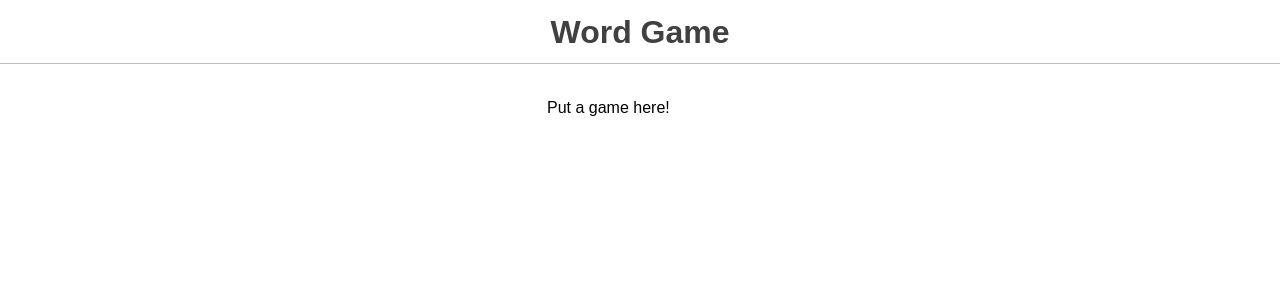
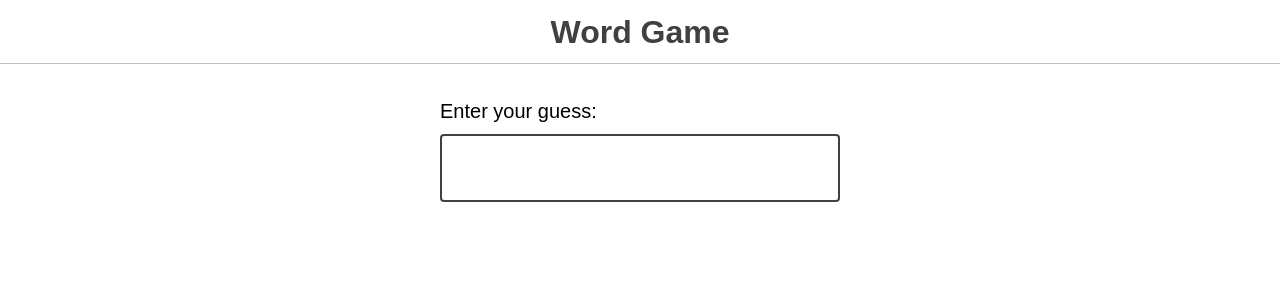
Before and after one commit to matiagimenez/wordle-game, a React (Vite) app: page / in a window 1280 px wide. Shown: the top 300 px of the page. Built offline with nearby package versions, Linux system fonts and the light colour scheme.

Commit message:
adding GuessInput component

```diff
--- a/src/components/Game/Game.js
+++ b/src/components/Game/Game.js
@@ -2,6 +2,7 @@ import React from 'react';
 
 import { sample } from '../../utils';
 import { WORDS } from '../../data';
+import GuessInput from '../GuessInput/GuessInput';
 
 // Pick a random word on every pageload.
 const answer = sample(WORDS);
@@ -9,7 +10,11 @@ const answer = sample(WORDS);
 console.info({ answer });
 
 function Game() {
-  return <>Put a game here!</>;
+	return (
+		<>
+			<GuessInput />
+		</>
+	);
 }
 
 export default Game;
--- /dev/null
+++ b/src/components/GuessInput/GuessInput.js
@@ -0,0 +1,30 @@
+import React, { useState } from 'react';
+
+function GuessInput() {
+	const [guess, setGuess] = useState('');
+	return (
+		<form
+			onSubmit={(event) => {
+				event.preventDefault();
+				if (guess.length < 5) return;
+				console.log({ guess });
+				setGuess('');
+			}}
+			className='guess-input-wrapper'
+		>
+			<label htmlFor='guess-input'>Enter your guess:</label>
+			<input
+				type='text'
+				name='guess-input'
+				id='guess-input'
+				maxLength={5}
+				pattern='[A-Z]{5,5}'
+				autoComplete='off'
+				value={guess}
+				onChange={(event) => setGuess(event.target.value.toUpperCase())}
+			/>
+		</form>
+	);
+}
+
+export default GuessInput;
--- /dev/null
+++ b/src/components/GuessInput/index.js
@@ -0,0 +1,2 @@
+export * from './GuessInput';
+export { default } from './GuessInput';
```
